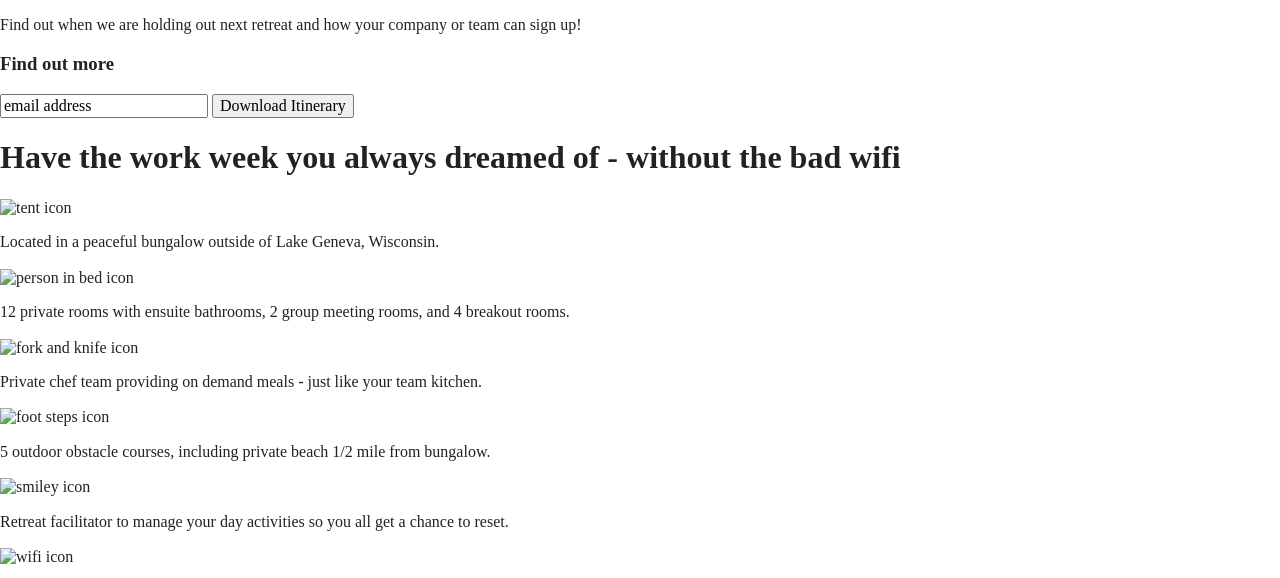
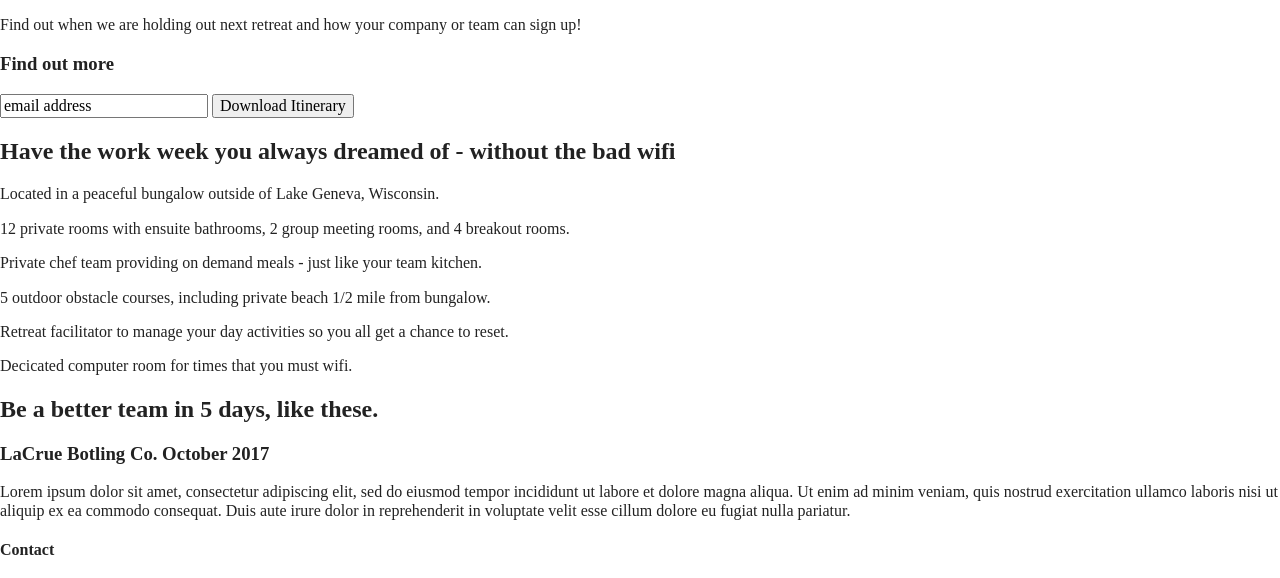
Before and after one commit to Rikaiyah-Winters/unplugged, a website built with Parcel: page index.html in a window 1280 px wide. Shown: the part 176-754 px from the top of the page. Built offline with nearby package versions, Linux system fonts and the light colour scheme.

Commit message:
Rearranged the html and corrected the main section

```diff
--- a/index.html
+++ b/index.html
@@ -59,28 +59,49 @@
       </div><!--aside content wrapper ends-->
     </aside>
 
-    <section class="info-about-unplugged">
-      <h1>Have the work week you always dreamed of - without the bad wifi</h1>
-      <img src="" alt="tent icon" />
-      <p>Located in a peaceful bungalow outside of Lake Geneva, Wisconsin.</p>
-      <img src="" alt="person in bed icon" />
-      <p>12 private rooms with ensuite bathrooms, 2 group meeting rooms, and 4 breakout rooms.</p>
-      <img src="" alt="fork and knife icon" />
-      <p>Private chef team providing on demand meals - just like your team kitchen.</p>
-      <img src="" alt="foot steps icon" />
-      <p>5 outdoor obstacle courses, including private beach 1/2 mile from bungalow.</p>
-      <img src="" alt="smiley icon" />
-      <p>Retreat facilitator to manage your day activities so you all get a chance to reset.</p>
-      <img src="" alt="wifi icon" />
-      <p>Decicated computer room for times that you must wifi.</p>
+    <section class="features">
+      <div class="content-wrapper">
+        <h2>Have the work week you always dreamed of - without the bad wifi</h2>
+        <div class="features-items">
+          <article>
+            <p class="fontawesome-icon"></p>
+            <p class="features-item-description">Located in a peaceful bungalow outside of Lake Geneva, Wisconsin.</p>
+          </article>
+          <article>
+            <p class="fontawesome-icon"></p>
+            <p class="features-item-description">12 private rooms with ensuite bathrooms, 2 group meeting rooms, and 4 breakout rooms.</p>
+         </article>
+         <article>
+           <p class="fontawesome-icon"></p>
+           <p class="features-item-description">Private chef team providing on demand meals - just like your team kitchen.</p>
+          </article>
+         <article>
+           <p class="fontawesome-icon"></p>
+            <p class="features-item-description">5 outdoor obstacle courses, including private beach 1/2 mile from bungalow.</p>
+         </article>
+         <article>
+           <p class="fontawesome-icon"></p>
+           <p class="features-item-description">Retreat facilitator to manage your day activities so you all get a chance to reset.</p>
+         </article>
+         <article>
+           <p class="fontawesome-icon"></p>
+           <p class="features-item-description">Decicated computer room for times that you must wifi.</p>
+         </article>
+        </div>
+      </div>
+    </section>
 
-      <section class="previous-retreats">
-        <h1>Be a better team in 5 days, like these.</h1>
-        <img src="" alt="team photo" />
-        <h2> LaCrue Botling Co.<br>
-        October 2017</h2>
-        <p>Information and testimonial about this particular retreat.</p>
-      </section>
+    <section class="reviews">
+      <div class="content-wrapper">
+        <h2>Be a better team in 5 days, like these.</h2>
+        <article>
+          <div>
+            <h3> LaCrue Botling Co. October 2017</h3>
+            <p>Lorem ipsum dolor sit amet, consectetur adipiscing elit, sed do eiusmod tempor incididunt ut labore et dolore magna aliqua. Ut enim ad minim veniam, quis nostrud exercitation ullamco laboris nisi ut aliquip ex ea commodo consequat. Duis aute irure dolor in reprehenderit in voluptate velit esse cillum dolore eu fugiat nulla pariatur.
+            </p>
+          </div>
+        </article>
+      </div>
     </section>
   </main>
 
```
